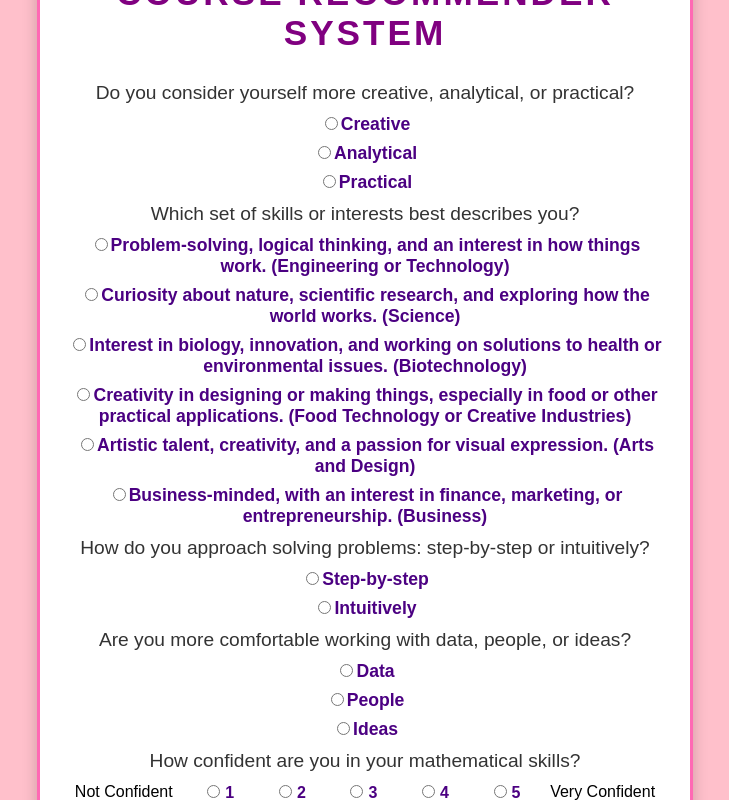
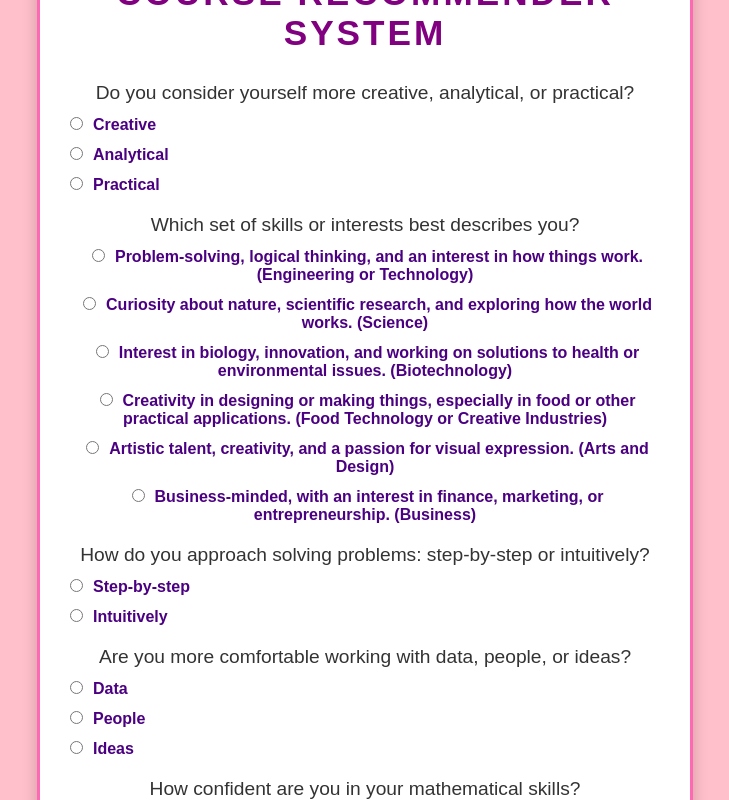
Before and after one commit to amirzach/CourseRecSystem, a React (Create React App) app: page / in a window 1280 px wide. Both pictures are taken after a click on the button "Next". Shown: the part 95-895 px from the top of the page, without its empty margins (275-1004 px from the left). Built offline with nearby package versions, Linux system fonts and the light colour scheme.

Commit message:
modified Styles.css
Added vertical allignment

```diff
--- a/src/styles.css
+++ b/src/styles.css
@@ -208,3 +208,22 @@ label {
 .horizontal-options input[type="radio"] {
   margin-right: 5px;
 }
+
+.vertical-options {
+  display: flex;
+  flex-direction: column;
+  align-items: flex-start;
+  margin: 10px 0;
+}
+
+.vertical-options label {
+  margin-bottom: 10px;
+  font-size: 1rem;
+  font-weight: bold;
+  color: #4b0082;
+  cursor: pointer;
+}
+
+.vertical-options input[type="radio"] {
+  margin-right: 10px;
+}
```
